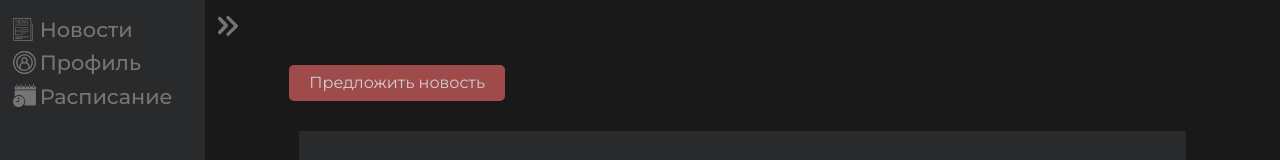
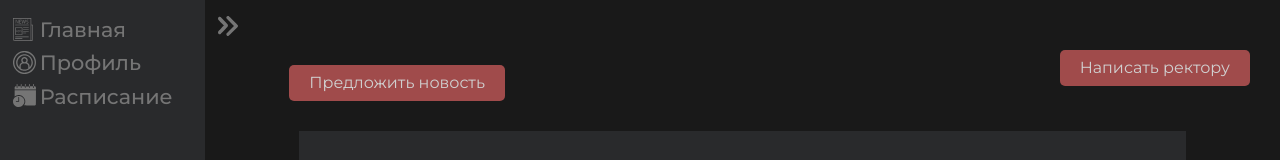
Before and after one commit to arec0000/autumn-2022, a React (Create React App) app in the folder client/: page /news in a window 1280 px wide. Shown: the top 160 px of the page. Built offline with nearby package versions, Linux system fonts and the light colour scheme.

Commit message:
client: add modal in userNews

```diff
--- a/client/src/components/pages/main/main.js
+++ b/client/src/components/pages/main/main.js
@@ -17,7 +17,7 @@ const Main = () => {
                         <button className= {`main__button${open ? "" : " main__button_close"}`} onClick={() => {openSidePanel(open)}}></button>
                     </div>
                     <div className= {`side-panel${open ? "" : " side-panel_hidden"}`}>
-                        <Link className="side-panel__link" to="/news">Новости</Link>
+                        <Link className="side-panel__link" to="/news">Главная</Link>
                         <Link className="side-panel__link side-panel__link_profile" to="/profile">Профиль</Link>
                         <Link className="side-panel__link side-panel__link_schedule" to="/schedule">Расписание</Link>
                     </div>
--- a/client/src/components/pages/userNews/userNews.js
+++ b/client/src/components/pages/userNews/userNews.js
@@ -1,6 +1,7 @@
 import './userNews.scss'
 import squiral from '../../../assets/squiral.jpeg'
-
+import Modal from '../shared/modal/modal'
+import { useState } from 'react'
 
 const news = [
     {
@@ -21,9 +22,29 @@ const news = [
     }
 ]
 
-
+const LetterModal = ({close}) => {
+    return (
+        <Modal close={close}>
+            <div className="letter">
+                <span>Письмо ректору</span>
+            </div>
+            <div>
+                <textarea name="" id="" cols="50" rows="25"></textarea>
+            </div>
+        </Modal>
+    )
+}
 
 const UserNews = () => {
+    const [letter, setLetter] = useState(false);
+
+    const openModal = () => {
+        setLetter(true)
+    }
+
+    const closeModal = () => {
+        return setLetter(false)
+    }
 
     function updateChars(news) {
         const items = news.map((item, i) => {
@@ -61,10 +82,15 @@ const UserNews = () => {
         )
     }
 
+
+    const rectorModal = letter ? <LetterModal close={closeModal}/> : null;
+
     return (
         <div className="news">
+            <button className="news__button news__button_letter" onClick={openModal}>Написать ректору</button>
             <button className="news__button">Предложить новость</button>
             {updateChars(news)}
+            {rectorModal}
         </div>
     )
 }
--- a/client/src/components/pages/userNews/userNews.scss
+++ b/client/src/components/pages/userNews/userNews.scss
@@ -23,6 +23,12 @@
         &:hover {
             background-color: rgb(136, 69, 69);
             transition-duration: .3s;
+        }
+        &_letter {
+            position: fixed;
+            top: 50px;
+            right: 30px;
+            z-index: 3;
         }
     }
     &__img-container {
```
Also changed, not shown: client/src/components/pages/shared/modal/modal.js (renamed from client/src/components/modal/modal.js), client/src/components/pages/shared/modal/modal.scss (renamed from client/src/components/modal/modal.scss).
